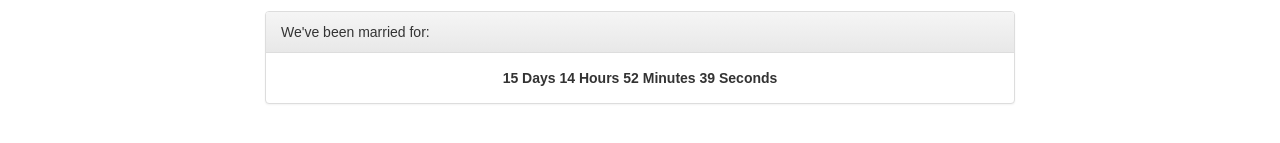
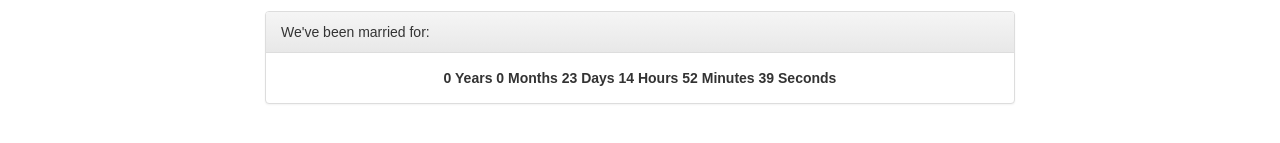
Before and after one commit to mugisyahid/wedding-timer-react, a React (Create React App) app: page / in a window 1280 px wide. Shown: the part 633-776 px from the top of the page. Built offline with nearby package versions, Linux system fonts and the light colour scheme.

Commit message:
using moment to calculate time different

```diff
--- a/package.json
+++ b/package.json
@@ -3,7 +3,7 @@
   "version": "0.1.0",
   "private": true,
   "dependencies": {
-    "moment": "^2.22.2",
+    "moment": "^2.24.0",
     "react": "^16.4.1",
     "react-bootstrap": "^0.32.1",
     "react-dom": "^16.4.1",
--- a/src/App.js
+++ b/src/App.js
@@ -1,6 +1,6 @@
 /* eslint-disable */
 import React, { Component, PropTypes } from 'react';
-import logo from './logo.svg';
+import moment from 'moment';
 import './App.css';
 import { Carousel, Grid, Image, Jumbotron, Row, Col, Panel } from 'react-bootstrap';
 import { img } from './constant'
@@ -20,7 +20,7 @@ class App extends Component {
   componentDidMount() {
     // update every second
     this.interval = setInterval(() => {
-      const date = this.calculateCountdown("2018-07-08T09:00:00.000");
+      const date = this.calculateCountdown();
       date ? this.setState(date) : this.stop();
     }, 1000);
   }
@@ -28,14 +28,10 @@ class App extends Component {
   componentWillMount() {
     this.stop();
   }
-  calculateCountdown(endDate) {
-    let diff = (Date.parse(new Date()) - Date.parse(new Date(endDate))) / 1000;
-
-    // clear countdown when date is reached
-    if (diff <= 0) return false;
-
+  calculateCountdown() {
     const timeLeft = {
       years: 0,
+      months: 0,
       days: 0,
       hours: 0,
       min: 0,
@@ -43,25 +39,15 @@ class App extends Component {
       millisec: 0,
     };
 
+    console.log(moment().startOf('month'))
+
     // calculate time difference between now and expected date
-    if (diff >= (365.25 * 86400)) { // 365.25 * 24 * 60 * 60
-      timeLeft.years = Math.floor(diff / (365.25 * 86400));
-      diff -= timeLeft.years * 365.25 * 86400;
-    }
-    if (diff >= 86400) { // 24 * 60 * 60
-      timeLeft.days = Math.floor(diff / 86400);
-      diff -= timeLeft.days * 86400;
-    }
-    if (diff >= 3600) { // 60 * 60
-      timeLeft.hours = Math.floor(diff / 3600);
-      diff -= timeLeft.hours * 3600;
-    }
-    if (diff >= 60) {
-      timeLeft.min = Math.floor(diff / 60);
-      diff -= timeLeft.min * 60;
-    }
-    timeLeft.sec = diff;
-
+    timeLeft.years = moment().diff('2018-07-08', 'years');
+    timeLeft.months = moment().diff('2018-07-08', 'months');
+    timeLeft.days = moment().diff(moment().startOf('month'), 'days') + 1;
+    timeLeft.hours = moment().diff(moment().startOf('day'), 'hours') - 9; // 09:00 AM
+    timeLeft.min = moment().diff(moment().startOf('hour'), 'minutes');
+    timeLeft.sec =  moment().diff(moment().startOf('minute'), 'seconds');
     return timeLeft;
   }
 
@@ -117,6 +103,8 @@ class App extends Component {
               <Panel>
                 <Panel.Heading>We've been married for: </Panel.Heading>
                 <Panel.Body className={'text-center'}>
+                  <strong>{countDown.years} {'Years'} </strong>
+                  <strong>{countDown.months} {'Months'} </strong>
                   <strong>{countDown.days} {'Days'} </strong>
                   <strong>{countDown.hours} {'Hours'} </strong>
                   <strong>{countDown.min}  {'Minutes'} </strong>
```
Also changed, not shown: 1 other file (tests, documents, lock files or other folders).
